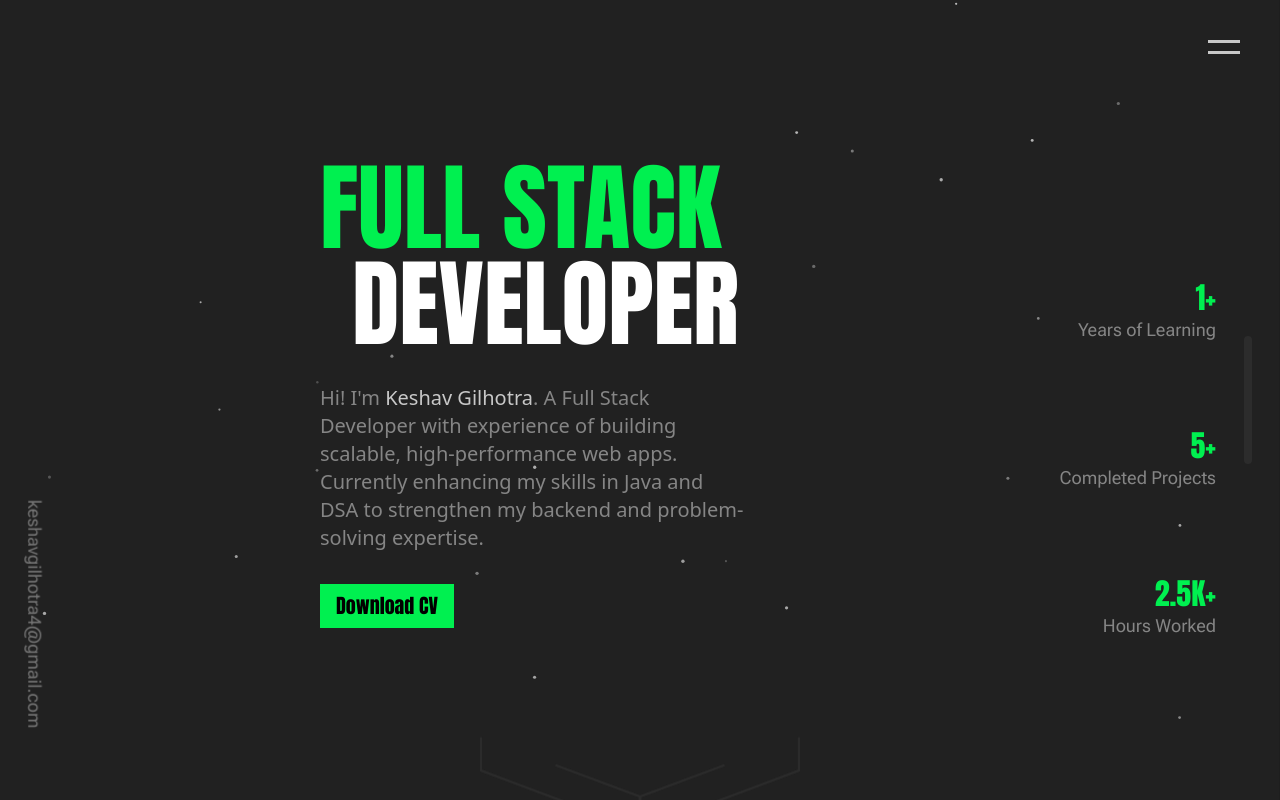
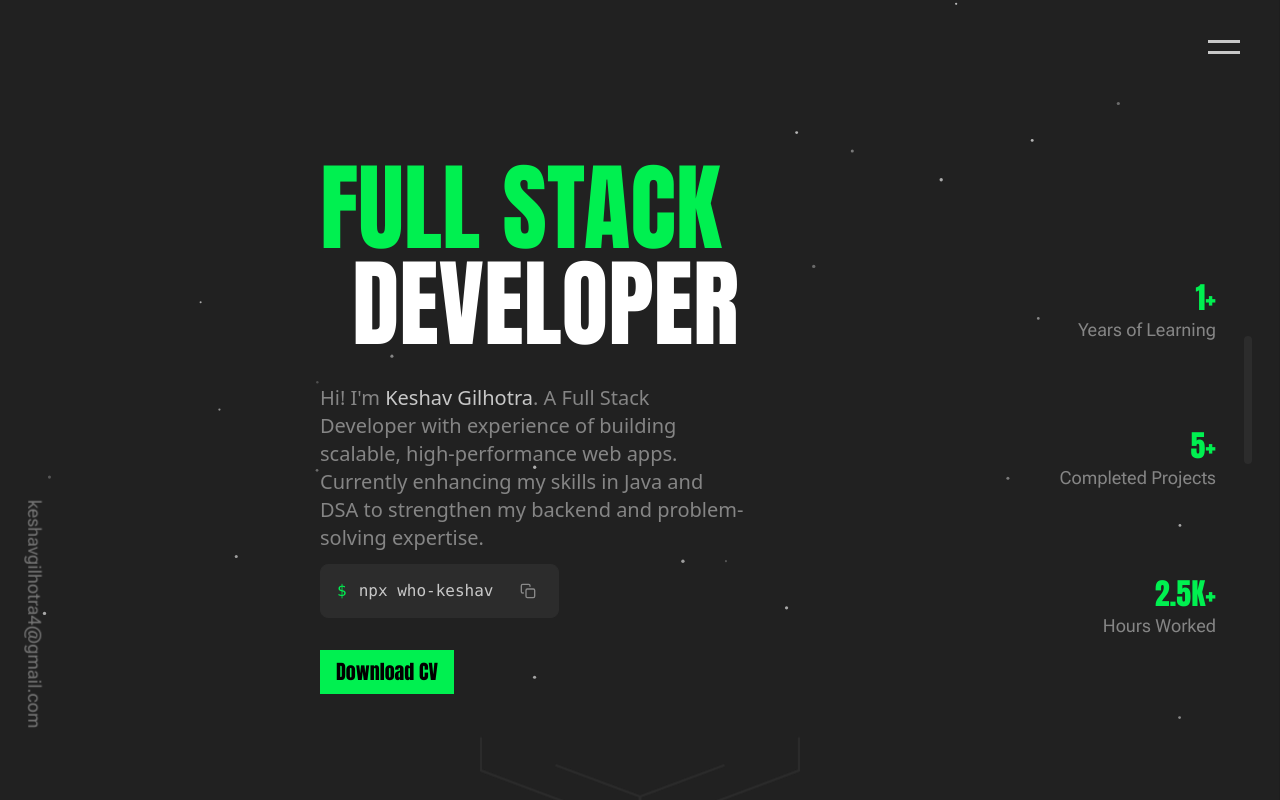
Before and after one commit to ikeshav26/me, a React (Vite) app: page / in a window 1280 px wide. Shown: the top 800 px of the page. Built offline with nearby package versions, Linux system fonts and the light colour scheme; no server answers.

Commit message:
npm CLI command added to home page

```diff
--- a/src/pages/Home.jsx
+++ b/src/pages/Home.jsx
@@ -1,10 +1,19 @@
-import React from 'react'
+import React, { useState } from 'react'
 import { gsap } from 'gsap';
 import {useGSAP} from '@gsap/react'
 import { lazy } from 'react';
+import { FiCopy, FiCheck } from 'react-icons/fi';
 const Activity = lazy(() => import('../components/Activity'));
 
 const Home = () => {
+  const [copied, setCopied] = useState(false);
+
+  const handleCopy = () => {
+    navigator.clipboard.writeText('npx who-keshav');
+    setCopied(true);
+    setTimeout(() => setCopied(false), 2000);
+  };
+
   useGSAP(()=>{
     const tl=gsap.timeline();
     const tl2=gsap.timeline();
@@ -42,8 +51,33 @@ const Home = () => {
         <span className='ml-4 md:ml-8'>DEVELOPER</span>
       </h1>
 
-      <div className='text-base sm:text-lg md:text-xl text-[#c8c8c8]/60'>
-        Hi! I'm <span className='text-[#c8c8c8]'>Keshav Gilhotra</span>. A Full Stack Developer with experience of building scalable, high-performance web apps. Currently enhancing my skills in Java and DSA to strengthen my backend and problem-solving expertise.
+      <div className='flex flex-col gap-3'>
+        <div className='text-base sm:text-lg md:text-xl text-[#c8c8c8]/60'>
+          Hi! I'm <span className='text-[#c8c8c8]'>Keshav Gilhotra</span>. A Full Stack Developer with experience of building scalable, high-performance web apps. Currently enhancing my skills in Java and DSA to strengthen my backend and problem-solving expertise.
+        </div>
+
+        <div className='group relative bg-[#2c2c2c] border border-[#2c2c2c] rounded-lg px-4 py-3 font-mono text-sm sm:text-base w-fit hover:border-[#00f050]/50 transition-colors duration-300'>
+          <div className='flex items-center gap-3'>
+            <span className='text-[#00f050]'>$</span>
+            <span className='text-[#c8c8c8]'>npx who-keshav</span>
+            <button
+              onClick={handleCopy}
+              className='ml-2 p-1.5 rounded hover:bg-[#2c2c2c] transition-colors duration-200'
+              aria-label='Copy command'
+            >
+              {copied ? (
+                <FiCheck className='w-4 h-4 text-[#00f050]' />
+              ) : (
+                <FiCopy className='w-4 h-4 text-[#c8c8c8]/60 group-hover:text-[#c8c8c8]' />
+              )}
+            </button>
+          </div>
+          {copied && (
+            <span className='absolute -top-8 right-0 text-xs text-[#00f050] bg-[#2c2c2c] border border-[#2c2c2c] px-2 py-1 rounded'>
+              Copied!
+            </span>
+          )}
+        </div>
       </div>
 
       <div>
```
